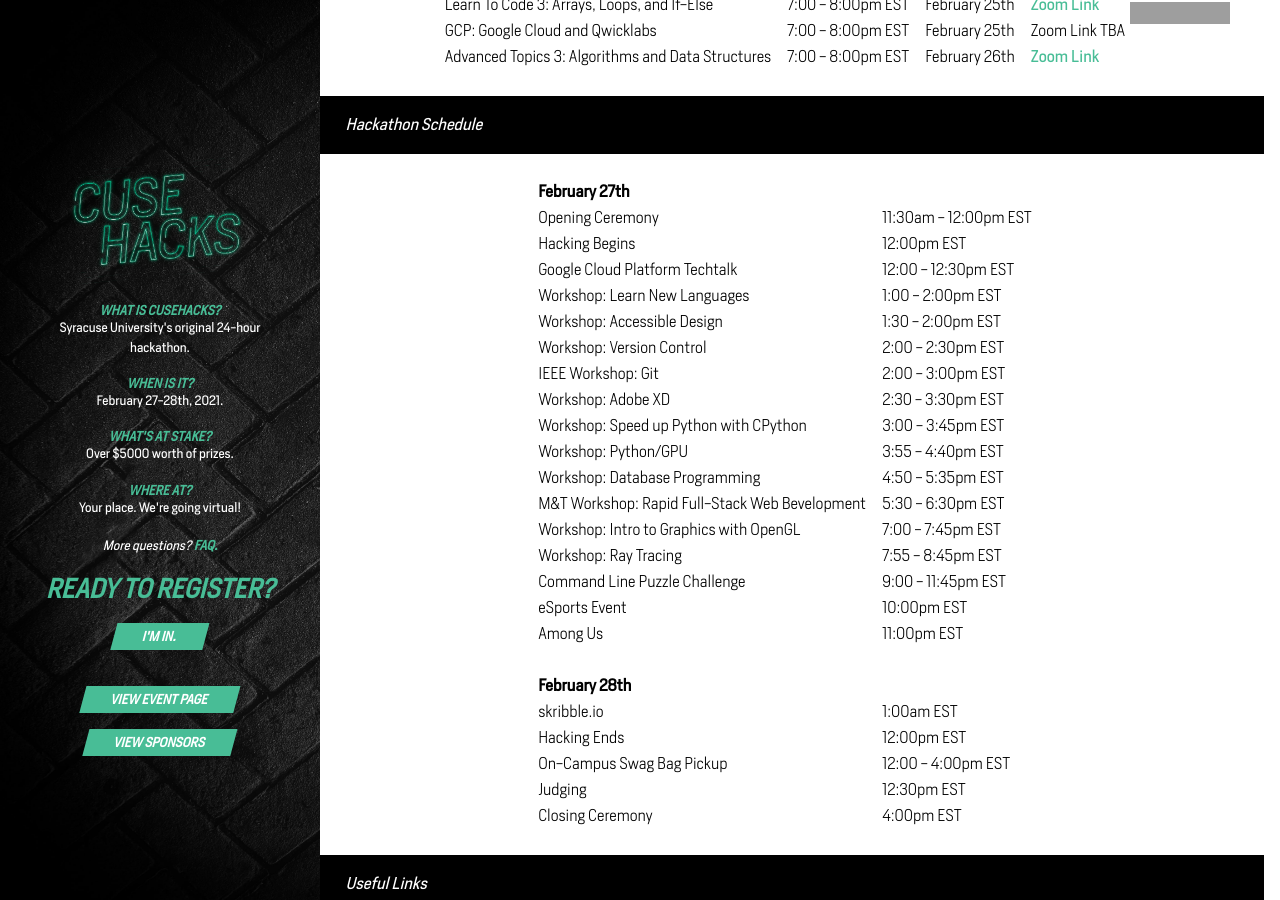
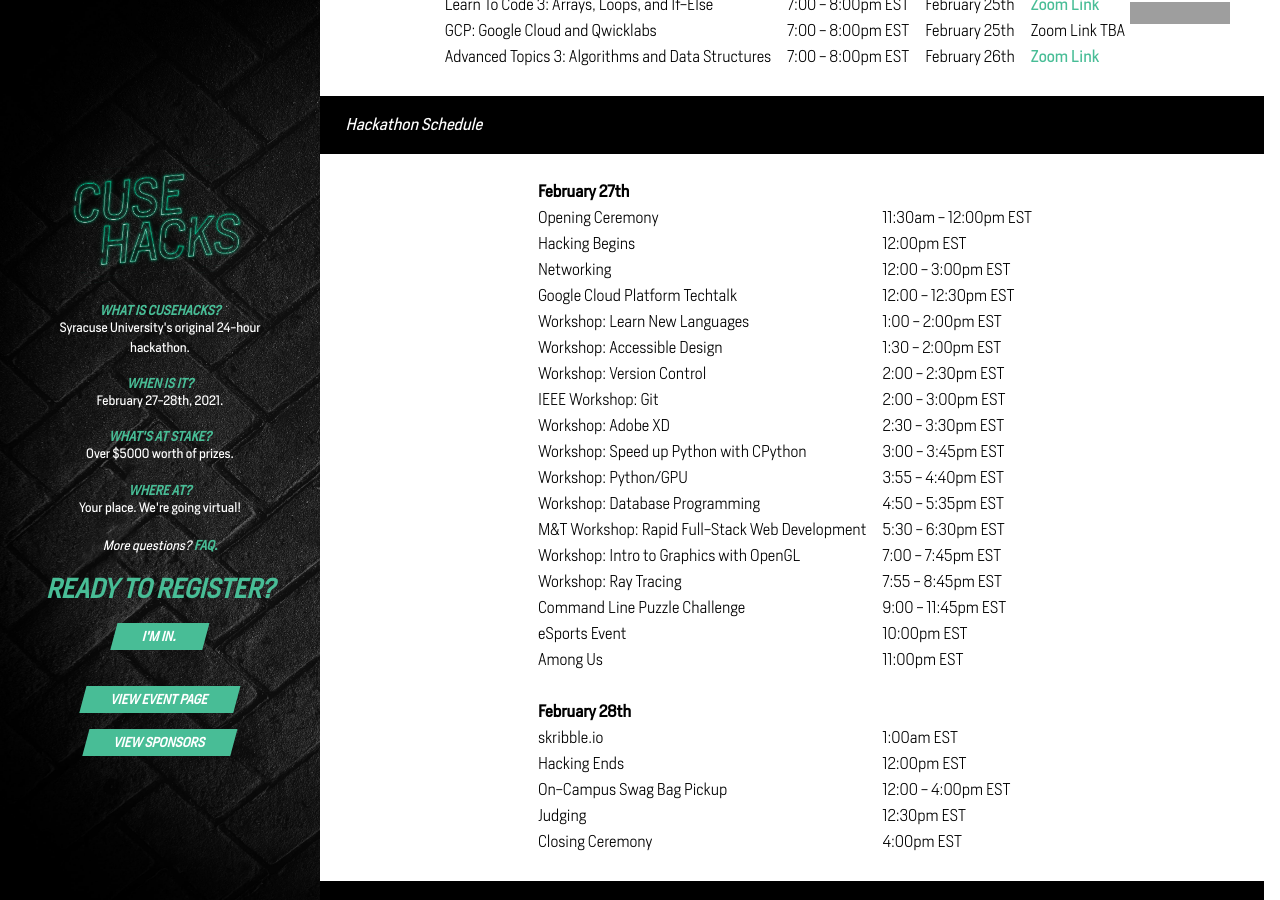
Before and after one commit to innovateorange/cusehacks, a Jekyll site: the page built from event.html, in a window 1280 px wide and 900 px high, scrolled down 486 px. Built offline with Jekyll 4.4.1, drawn with Linux system fonts in a browser that asks for light colours; nearby versions of some CDN libraries; grey boxes are pictures that could not be loaded.

Commit message:
updated schedule

```diff
--- a/_config.yml
+++ b/_config.yml
@@ -277,6 +277,10 @@
         - "12:00pm EST"
         # - "Zoom Link"
       - event_details:
+        - "Networking"
+        - "12:00 - 3:00pm EST"
+        # - "Zoom Link"
+      - event_details:
         - "Google Cloud Platform Techtalk"
         - "12:00 - 12:30pm EST"
         # - "Zoom Link"
@@ -313,7 +317,7 @@
         - "4:50 - 5:35pm EST"
         # - "Zoom Link"
       - event_details:
-        - "M&T Workshop: Rapid Full-Stack Web Bevelopment"
+        - "M&T Workshop: Rapid Full-Stack Web Development"
         - "5:30 - 6:30pm EST"
         # - "Zoom Link"
       - event_details:
```
